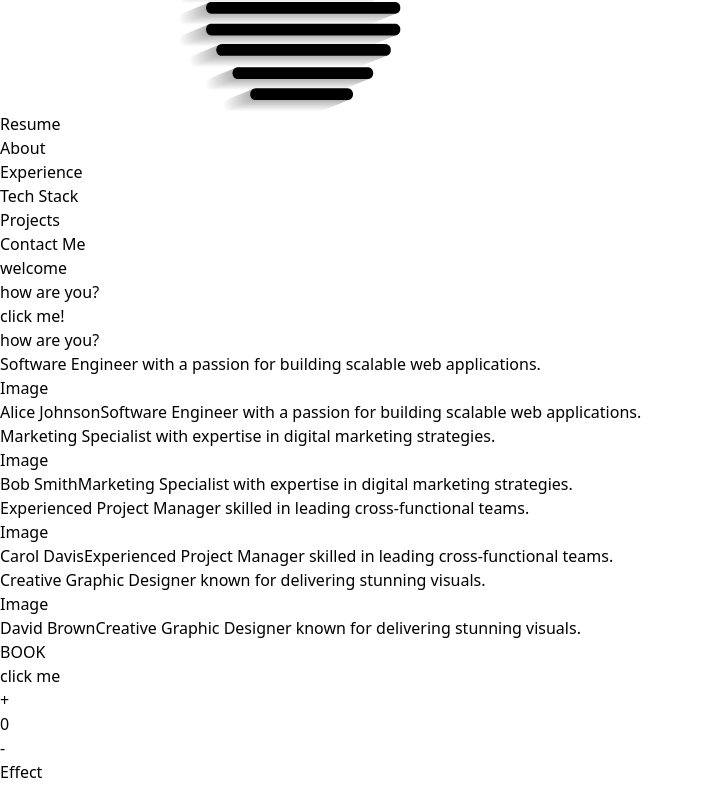
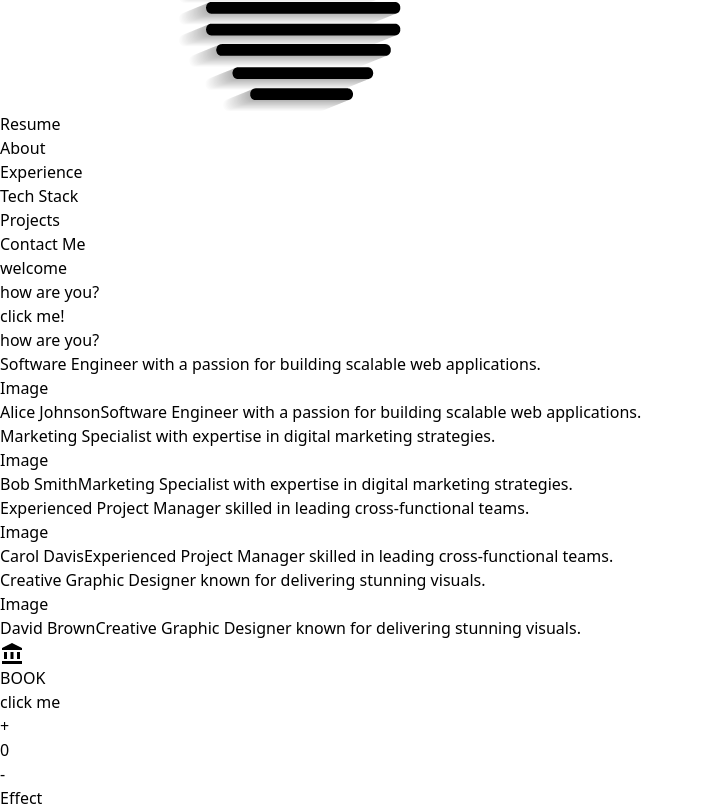
Before and after one commit to pipe-justpipe/vite-project, a React (Vite) app: page / in a window 1280 px wide. Shown: the part 587-1397 px from the top of the page, without its empty margins (0-703 px from the left). Before the commit the page ends 1371 px from the top, so only its background shows below. Built offline with nearby package versions, Linux system fonts and the light colour scheme.

Commit message:
progress commit

```diff
--- a/package.json
+++ b/package.json
@@ -10,6 +10,10 @@
     "preview": "vite preview"
   },
   "dependencies": {
+    "@emotion/react": "^11.11.1",
+    "@emotion/styled": "^11.11.0",
+    "@mui/icons-material": "^5.14.9",
+    "@mui/material": "^5.14.10",
     "prop-types": "^15.8.1",
     "react": "^18.2.0",
     "react-dom": "^18.2.0"
--- a/src/App.jsx
+++ b/src/App.jsx
@@ -5,6 +5,7 @@
 import State from "./components/State";
 import Countbtn from "./components/Countbtn";
 import Effect from "./Effect";
+import AccountBalanceIcon from '@mui/icons-material/AccountBalance';
 
 function App() {
   const data = [
@@ -63,6 +64,7 @@
           />
         ))}
       </div>
+      <AccountBalanceIcon/>
       <State/>
       <Countbtn/>
       <Effect/>
--- /dev/null
+++ b/src/Mui.jsx
@@ -0,0 +1 @@
+import AccountBalanceIcon from '@mui/icons-material/AccountBalance';
```
Also changed, not shown: 1 other file (tests, documents, lock files or other folders).
